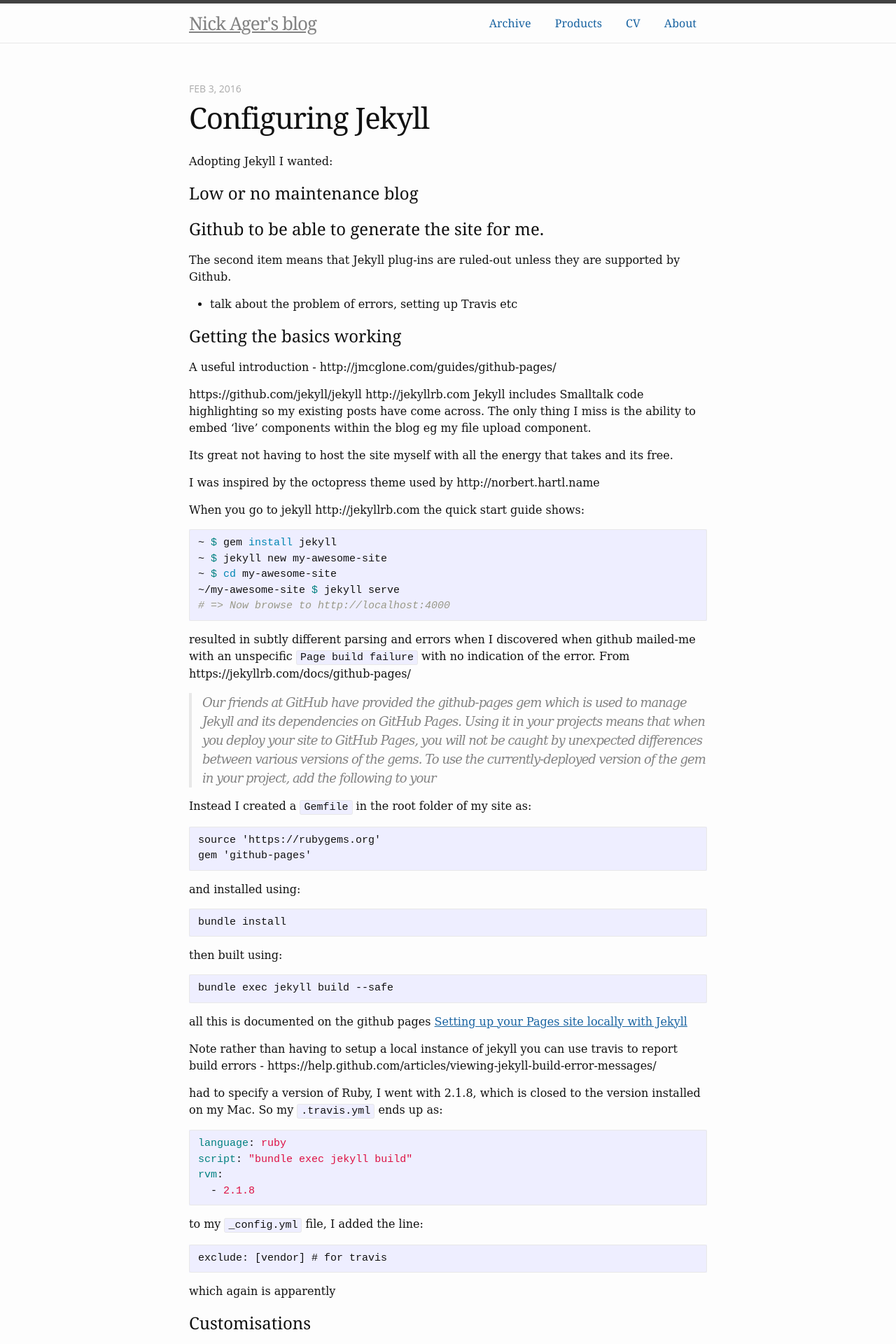
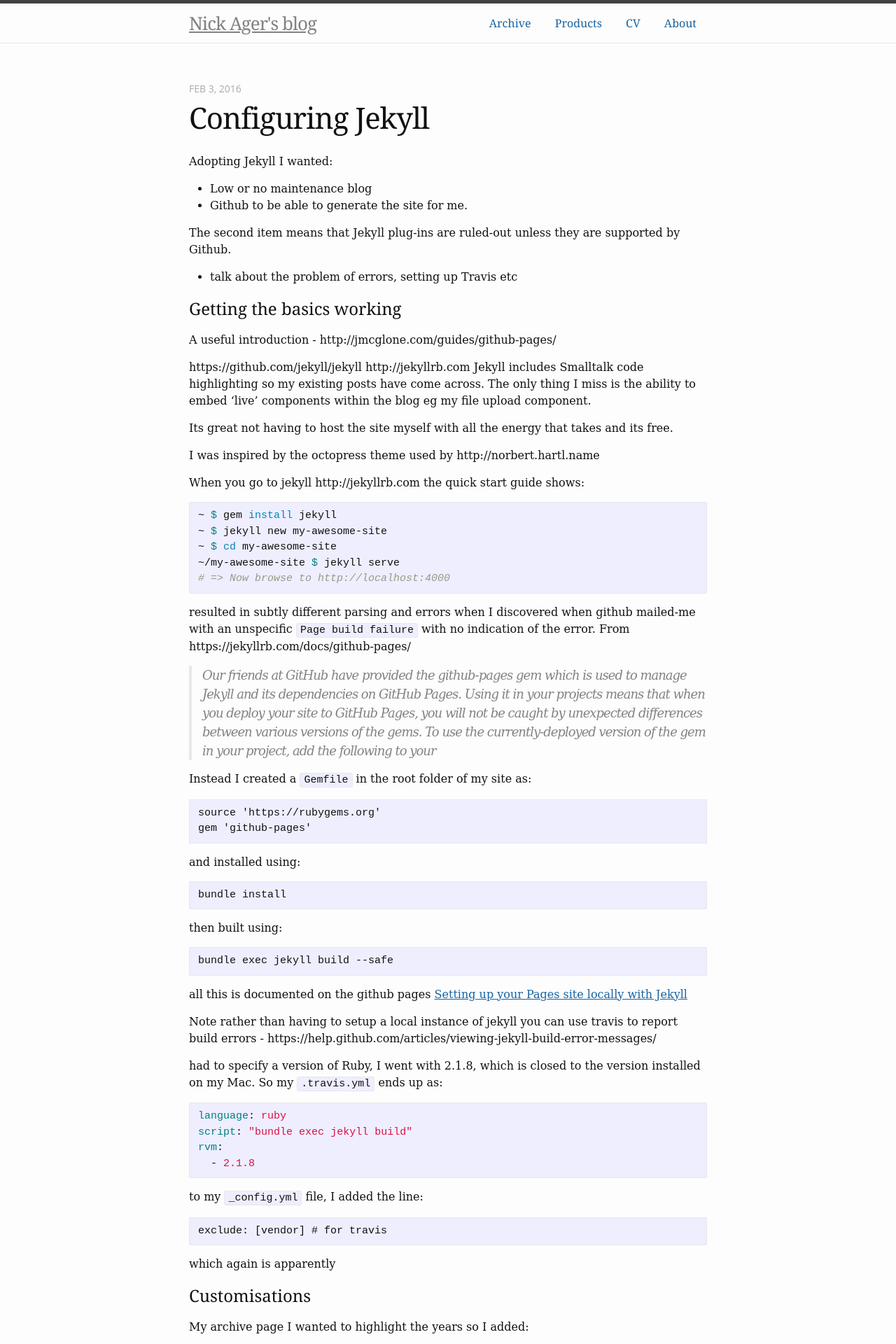
Before and after one commit to NickAger/nickager.github.io, a Jekyll site: the page built from _posts/2016-02-03-New-blog-infrastructure.md, in a window 1280 px wide. Shown: the top 1920 px of the page at 70% size. Built offline with Jekyll 4.4.1, drawn with Linux system fonts in a browser that asks for light colours; some web fonts are replaced.

Commit message:
minor text tweaks

```diff
--- a/_posts/2016-02-03-New-blog-infrastructure.md
+++ b/_posts/2016-02-03-New-blog-infrastructure.md
@@ -7,8 +7,8 @@ excerpt_separator: <!--more-->
 ---
 
 Adopting Jekyll I wanted:
-# Low or no maintenance blog
-# Github to be able to generate the site for me.
+* Low or no maintenance blog
+* Github to be able to generate the site for me.
 
 The second item means that Jekyll plug-ins are ruled-out unless they are supported by Github.
 
```
